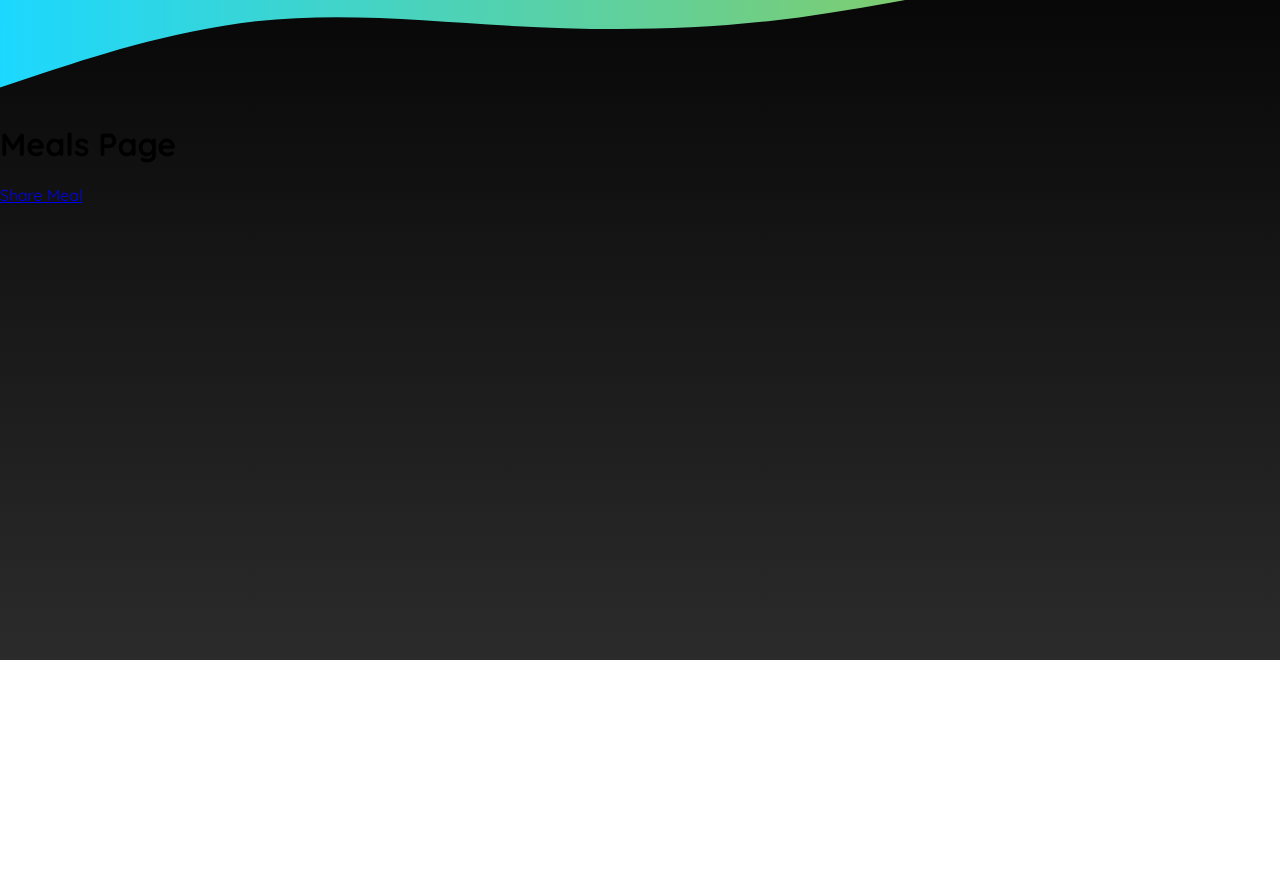
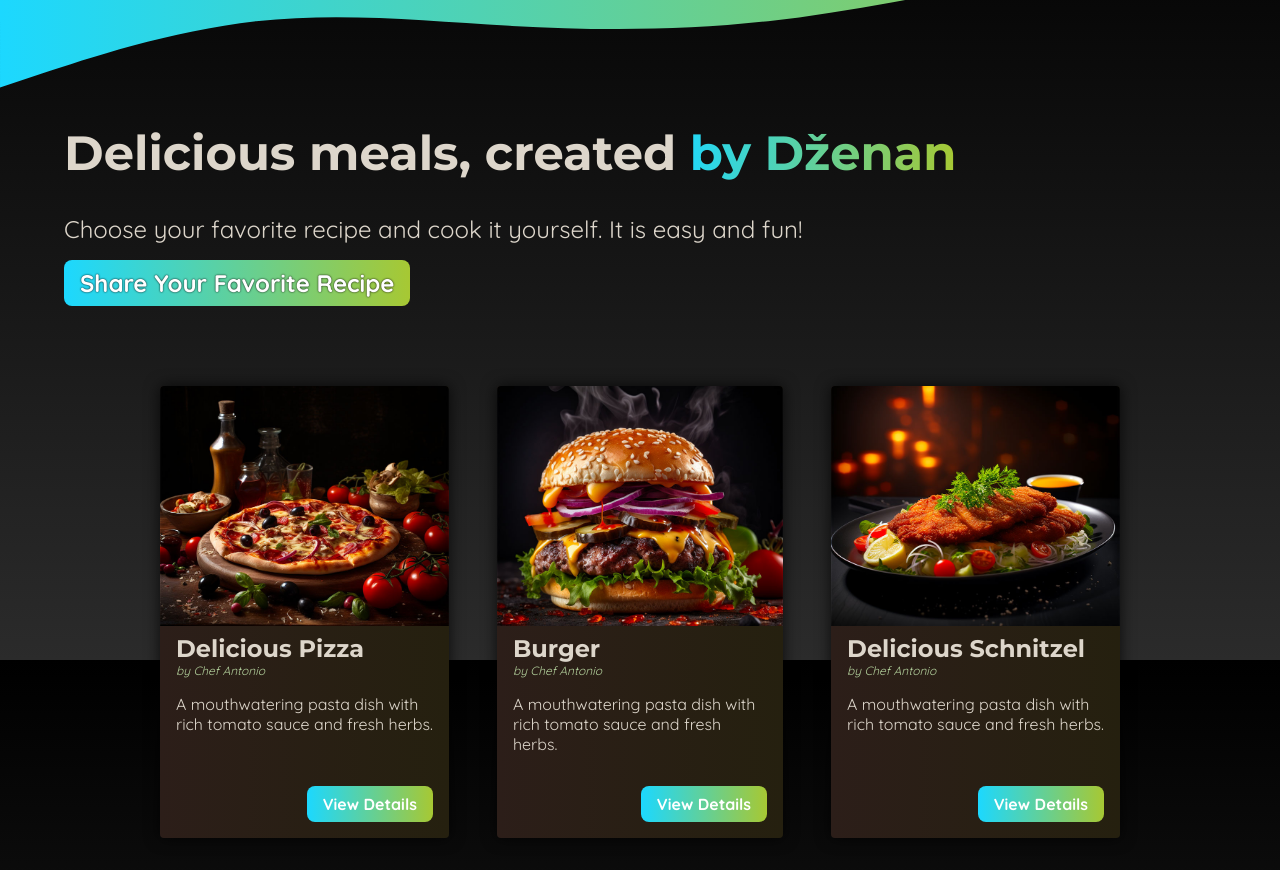
Before and after one commit to dzenannn/flavorshare-app, a Next.js app: page /meals in a window 1280 px wide. Shown: the part 140-1010 px from the top of the page. Before the commit the page ends 800 px from the top, so only its background shows below. Built offline with nearby package versions, Linux system fonts and the light colour scheme.

Commit message:
outputting data

```diff
--- /dev/null
+++ b/app/components/meals/meal-item.js
@@ -0,0 +1,26 @@
+import Link from "next/link";
+import Image from "next/image";
+
+import classes from "./meal-item.module.css";
+
+export default function MealItem({ title, slug, image, summary, creator }) {
+  return (
+    <article className={classes.meal}>
+      <header>
+        <div className={classes.image}>
+          <Image src={image} alt={title} fill />
+        </div>
+        <div className={classes.headerText}>
+          <h2>{title}</h2>
+          <p>by {creator}</p>
+        </div>
+      </header>
+      <div className={classes.content}>
+        <p className={classes.summary}>{summary}</p>
+        <div className={classes.actions}>
+          <Link href={`/meals/${slug}`}>View Details</Link>
+        </div>
+      </div>
+    </article>
+  );
+}
--- /dev/null
+++ b/app/components/meals/meal-item.module.css
@@ -0,0 +1,75 @@
+.meal {
+  display: flex;
+  flex-direction: column;
+  justify-content: space-between;
+  height: 100%;
+  border-radius: 4px;
+  box-shadow: 0 0 15px rgba(0, 0, 0, 0.74);
+  overflow: hidden;
+  transition: all 0.3s ease-in-out;
+  color: #ddd6cb;
+  background: linear-gradient(90deg, #2c1e19, #25200f);
+}
+
+.headerText {
+  padding: 0.5rem 1rem 0 1rem;
+}
+
+.headerText h2 {
+  margin: 0;
+  font-size: 1.5rem;
+  font-family: "Montserrat", sans-serif;
+}
+
+.headerText p {
+  font-size: 0.75rem;
+  color: #b2cf9b;
+  font-style: italic;
+}
+
+.meal h2,
+.meal p {
+  margin: 0;
+}
+
+.image {
+  position: relative;
+  height: 15rem;
+}
+
+.meal img {
+  object-fit: cover;
+}
+
+.content {
+  display: flex;
+  flex-direction: column;
+  justify-content: space-between;
+  height: 100%;
+}
+
+.summary {
+  padding: 1rem 1rem 0 1rem;
+}
+
+.actions {
+  padding: 1rem;
+  text-align: right;
+}
+
+.actions a {
+  display: inline-block;
+  margin-top: 1rem;
+  padding: 0.5rem 1rem;
+  border-radius: 0.5rem;
+  background: linear-gradient(90deg, #1cd8ff, #a7c833);
+  color: #ffffff;
+  font-weight: bold;
+  text-decoration: none;
+}
+
+.actions a:hover,
+.actions a:active {
+  background: linear-gradient(90deg, #1cd8ff, #a7c833);
+  box-shadow: 0 0 20px rgba(255, 255, 255, 0.425);
+}
--- /dev/null
+++ b/app/components/meals/meals-grid.js
@@ -0,0 +1,14 @@
+import MealItem from "./meal-item";
+import classes from "./meals-grid.module.css";
+
+export default function MealsGrid({ meals }) {
+  return (
+    <ul className={classes.meals}>
+      {meals.map((meal) => (
+        <li key={meal.id}>
+          <MealItem {...meal} />
+        </li>
+      ))}
+    </ul>
+  );
+}
--- /dev/null
+++ b/app/components/meals/meals-grid.module.css
@@ -0,0 +1,10 @@
+.meals {
+  width: 90%;
+  max-width: 75vw;
+  display: grid;
+  grid-template-columns: repeat(3, auto);
+  grid-gap: 3rem;
+  margin: 2rem auto;
+  list-style: none;
+  padding: 0;
+}
--- a/app/meals/page.js
+++ b/app/meals/page.js
@@ -1,10 +1,56 @@
 import Link from "next/link";
+import classes from "./page.module.css";
+import MealsGrid from "../components/meals/meals-grid";
+import pizzaImg from "../../public/images/pizza.jpg";
 
 export default function MealsPage() {
   return (
-    <div>
-      <h1>Meals Page</h1>
-      <Link href={"meals/share"}>Share Meal</Link>
-    </div>
+    <>
+      <header className={classes.header}>
+        <h1>
+          Delicious meals, created
+          <span className={classes.highlight}> by Dženan</span>
+        </h1>
+        <p>
+          Choose your favorite recipe and cook it yourself. It is easy and fun!
+        </p>
+        <p className={classes.cta}>
+          <Link href="/meals/share">Share Your Favorite Recipe</Link>
+        </p>
+      </header>
+      <main className={classes.main}>
+        <MealsGrid
+          meals={[
+            {
+              id: "meal1",
+              title: "Delicious Pizza",
+              slug: "delicious-pizza",
+              image: pizzaImg,
+              summary:
+                "A mouthwatering pasta dish with rich tomato sauce and fresh herbs.",
+              creator: "Chef Antonio",
+            },
+            {
+              id: "meal2",
+              title: "Burger ",
+              slug: "delicious-Burger",
+              image: "/images/burger.jpg",
+              summary:
+                "A mouthwatering pasta dish with rich tomato sauce and fresh herbs.",
+              creator: "Chef Antonio",
+            },
+            {
+              id: "meal1",
+              title: "Delicious Schnitzel",
+              slug: "delicious-schnitzel",
+              image: "/images/schnitzel.jpg",
+              summary:
+                "A mouthwatering pasta dish with rich tomato sauce and fresh herbs.",
+              creator: "Chef Antonio",
+            },
+          ]}
+        />
+      </main>
+    </>
   );
 }
--- /dev/null
+++ b/app/meals/page.module.css
@@ -0,0 +1,51 @@
+.header {
+  gap: 3rem;
+  margin: 3rem auto 5rem auto;
+  width: 90%;
+  max-width: 75rem;
+  color: #ddd6cb;
+  font-size: 1.5rem;
+}
+
+.header h1 {
+  font-family: "Montserrat", sans-serif;
+}
+
+.highlight {
+  background: linear-gradient(90deg, #1cd8ff, #a7c833);
+  background-clip: text;
+  -webkit-background-clip: text;
+  -webkit-text-fill-color: transparent;
+}
+
+.header p {
+  margin: 0;
+}
+
+.cta a {
+  display: inline-block;
+  margin-top: 1rem;
+  padding: 0.5rem 1rem;
+  border-radius: 0.5rem;
+  background: linear-gradient(90deg, #1cd8ff, #a7c833);
+  color: #ffffff;
+  font-weight: bold;
+  text-decoration: none;
+}
+
+.loading {
+  text-align: center;
+  animation: loading 1.2s ease-in-out infinite;
+}
+
+@keyframes loading {
+  0% {
+    color: #e9e9e9;
+  }
+  50% {
+    color: #b89b84;
+  }
+  100% {
+    color: #e9e9e9;
+  }
+}
```
Also changed, not shown: app/meals/[placeholder]/page.js (+1 -11 lines).
